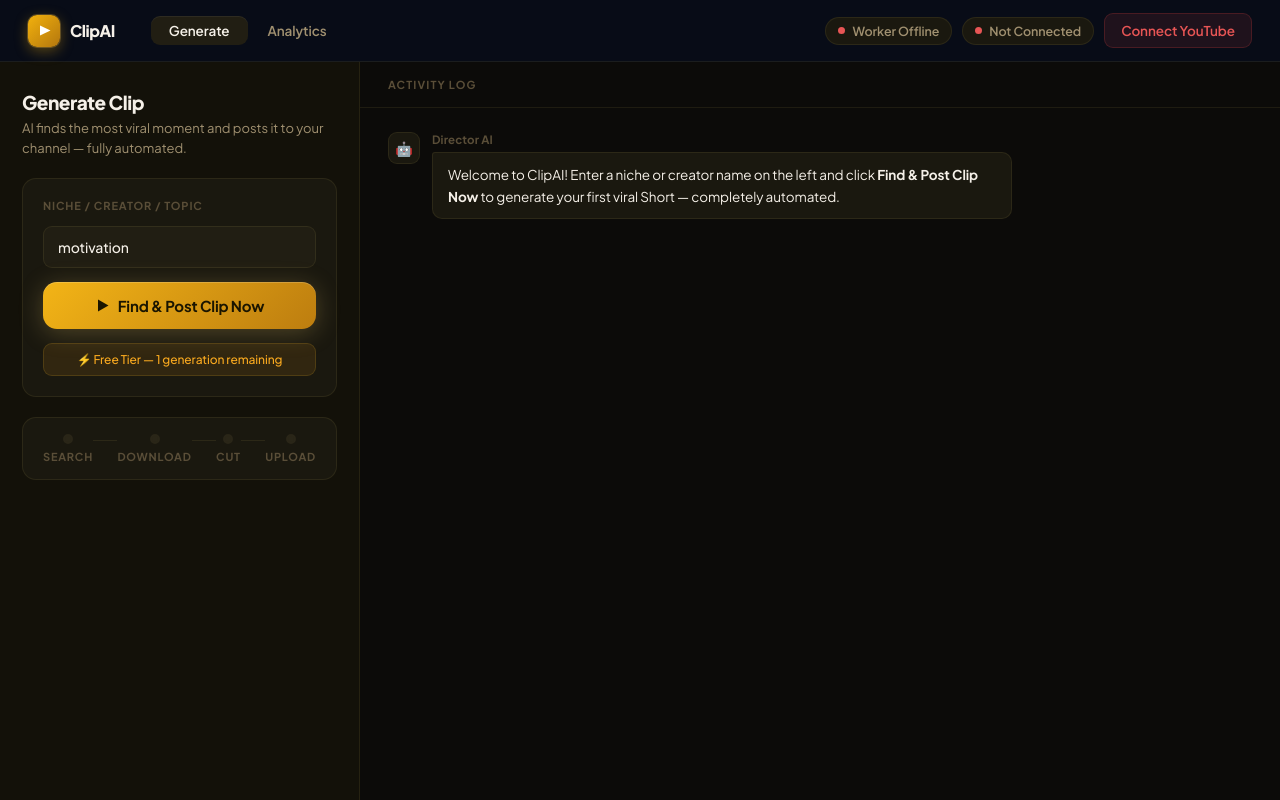
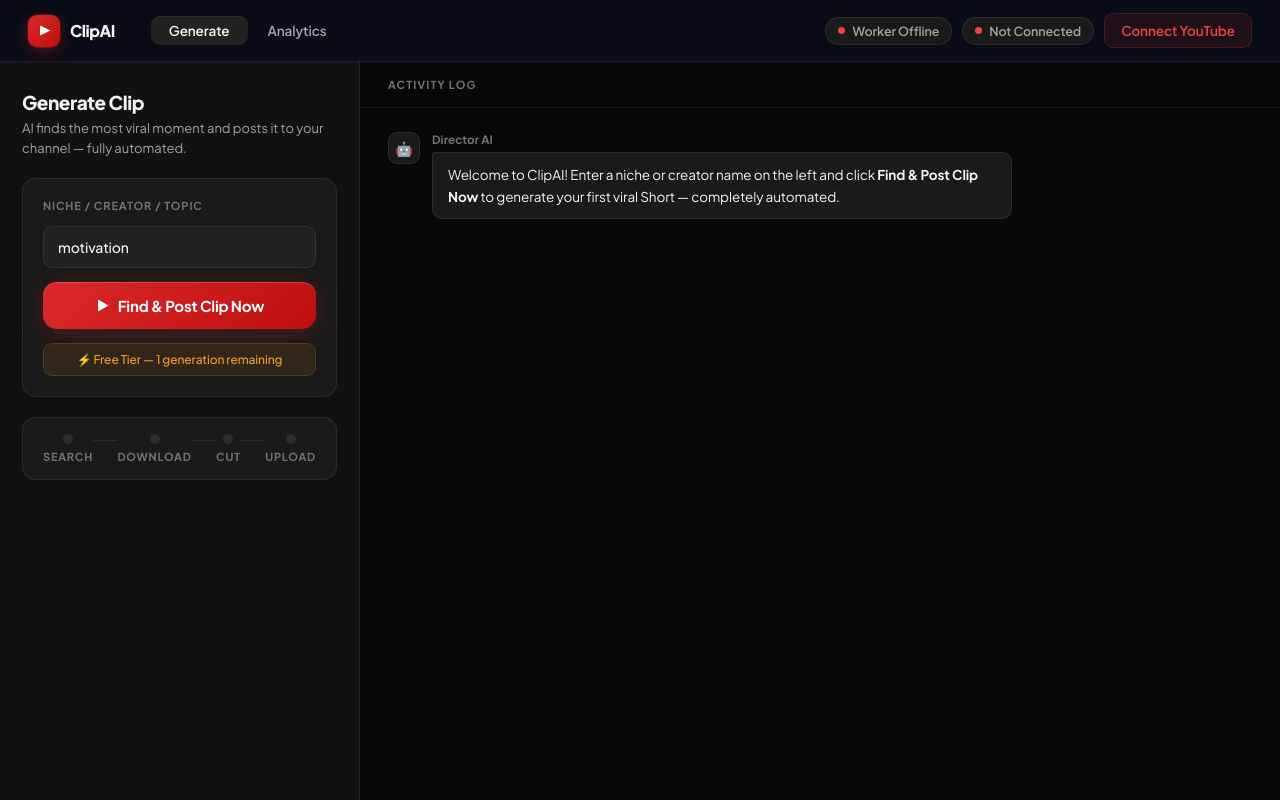
Before and after one commit to musharafabdulkadir7-lab/viralclip-saas, a FastAPI app: page / in a window 1280 px wide. Run offline with FastAPI, Linux system fonts and the light colour scheme.

Commit message:
Theme: Obsidian Black and Crimson Red color scheme

```diff
--- a/static/style.css
+++ b/static/style.css
@@ -2,41 +2,41 @@
 *, *::before, *::after { box-sizing: border-box; margin: 0; padding: 0; }
 
 :root {
-  /* ── Warm Charcoal Surfaces ── */
-  --bg:        #0c0b09;
-  --surface:   #131109;
-  --surface-2: #1a180f;
-  --surface-3: #211e13;
-  --surface-4: #2a2618;
+  /* ── Obsidian Black Surfaces ── */
+  --bg:        #080808;
+  --surface:   #111111;
+  --surface-2: #1a1a1a;
+  --surface-3: #222222;
+  --surface-4: #2d2d2d;
 
   /* ── Borders ── */
-  --border:        rgba(255, 220, 120, 0.08);
-  --border-hover:  rgba(255, 220, 120, 0.16);
-  --border-active: rgba(255, 220, 120, 0.28);
+  --border:        rgba(255, 255, 255, 0.08);
+  --border-hover:  rgba(255, 255, 255, 0.16);
+  --border-active: rgba(255, 255, 255, 0.24);
 
   /* ── Text ── */
-  --text:   #f5f0e8;
-  --text-2: #a09070;
-  --text-3: #5a4e38;
+  --text:   #f5f5f5;
+  --text-2: #a3a3a3;
+  --text-3: #737373;
 
-  /* ── Gold (Primary Accent) ── */
-  --blue:       hsl(43, 90%, 56%);
-  --blue-light: hsl(43, 90%, 70%);
-  --blue-dim:   hsla(43, 90%, 56%, 0.10);
-  --blue-glow:  hsla(43, 90%, 56%, 0.22);
+  /* ── Crimson (Primary Accent) ── */
+  --blue:       hsl(0, 72%, 51%);
+  --blue-light: hsl(0, 72%, 65%);
+  --blue-dim:   hsla(0, 72%, 51%, 0.10);
+  --blue-glow:  hsla(0, 72%, 51%, 0.25);
 
-  /* ── Soft Gold / Success ── */
-  --green:      hsl(43, 80%, 68%);
-  --green-dim:  hsla(43, 80%, 68%, 0.10);
-  --green-glow: hsla(43, 80%, 68%, 0.25);
+  /* ── Crimson Light / Success ── */
+  --green:      hsl(0, 75%, 60%);
+  --green-dim:  hsla(0, 75%, 60%, 0.10);
+  --green-glow: hsla(0, 75%, 60%, 0.25);
 
   /* ── Red / Error ── */
-  --red:     hsl(0, 75%, 62%);
-  --red-dim: hsla(0, 75%, 62%, 0.10);
+  --red:     hsl(0, 85%, 60%);
+  --red-dim: hsla(0, 85%, 60%, 0.10);
 
-  /* ── Amber (reused for warnings) ── */
-  --amber:     hsl(38, 95%, 55%);
-  --amber-dim: hsla(38, 95%, 55%, 0.10);
+  /* ── Amber (Warnings) ── */
+  --amber:     hsl(35, 90%, 55%);
+  --amber-dim: hsla(35, 90%, 55%, 0.10);
 
   --font-sans: 'Plus Jakarta Sans', 'Inter', -apple-system, sans-serif;
   --font-mono: 'JetBrains Mono', 'Fira Code', monospace;
@@ -98,10 +98,10 @@ body {
 }
 .logo-icon {
   width: 32px; height: 32px;
-  background: linear-gradient(135deg, hsl(43,90%,50%), hsl(38,85%,38%));
+  background: linear-gradient(135deg, hsl(0, 72%, 51%), hsl(0, 85%, 40%));
   border-radius: 9px;
   display: flex; align-items: center; justify-content: center;
-  box-shadow: 0 0 0 1px rgba(255,200,80,0.25), 0 4px 14px hsla(43,90%,50%,0.35);
+  box-shadow: 0 0 0 1px rgba(220, 38, 38, 0.25), 0 4px 14px hsla(0, 72%, 51%, 0.35);
 }
 .logo-text {
   font-size: 16px;
@@ -206,9 +206,9 @@ body {
   font-size: 15px;
   font-weight: 700;
   border-radius: var(--radius);
-  background: linear-gradient(135deg, hsl(43,90%,52%), hsl(38,85%,40%));
-  color: #1a1500;
-  box-shadow: 0 1px 0 rgba(255,255,255,0.18) inset, 0 4px 24px var(--green-glow);
+  background: linear-gradient(135deg, hsl(0, 72%, 51%), hsl(0, 85%, 40%));
+  color: #fff;
+  box-shadow: 0 1px 0 rgba(255,255,255,0.18) inset, 0 4px 24px var(--blue-glow);
   letter-spacing: -0.2px;
 }
 .btn-generate:hover:not(:disabled) {
@@ -231,8 +231,8 @@ body {
 .btn-upgrade {
   width: 100%;
   padding: 14px;
-  background: linear-gradient(135deg, hsl(43,90%,52%), hsl(38,85%,38%));
-  color: #1a1500;
+  background: linear-gradient(135deg, hsl(0, 72%, 51%), hsl(0, 85%, 40%));
+  color: #fff;
   font-size: 15px;
   font-weight: 700;
   border-radius: var(--radius);
@@ -362,7 +362,7 @@ body {
 .progress-fill {
   height: 100%;
   width: 0%;
-  background: linear-gradient(90deg, hsl(38,85%,42%), hsl(43,90%,62%), #fff8e0);
+  background: linear-gradient(90deg, hsl(0, 85%, 40%), hsl(0, 72%, 51%), #fff);
   border-radius: 99px;
   transition: width 0.6s cubic-bezier(0.4, 0, 0.2, 1);
   box-shadow: 0 0 10px var(--blue-glow);
@@ -599,7 +599,7 @@ body {
   position: absolute;
   top: 0; left: 0; right: 0;
   height: 1px;
-  background: linear-gradient(90deg, transparent, rgba(255,200,80,0.18), transparent);
+  background: linear-gradient(90deg, transparent, rgba(220, 38, 38, 0.3), transparent);
 }
 
 @keyframes slideUp {
```
